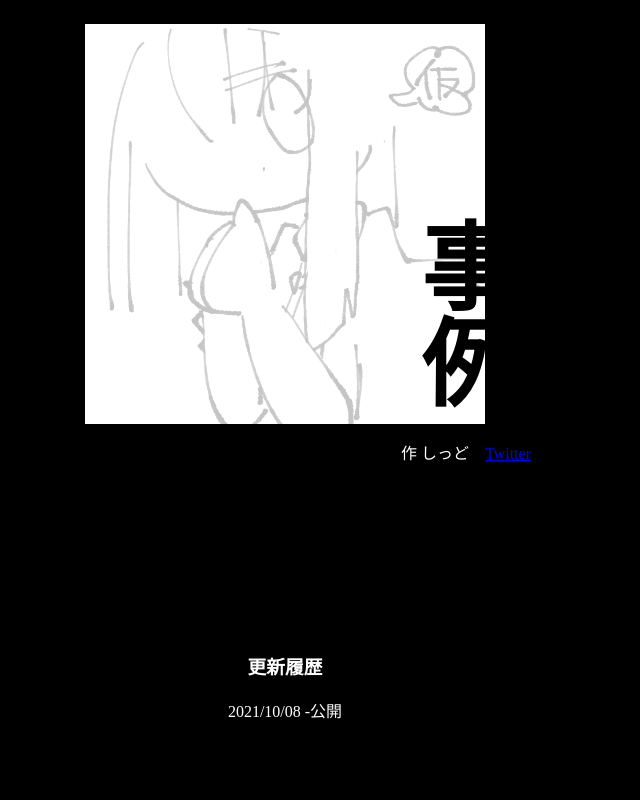
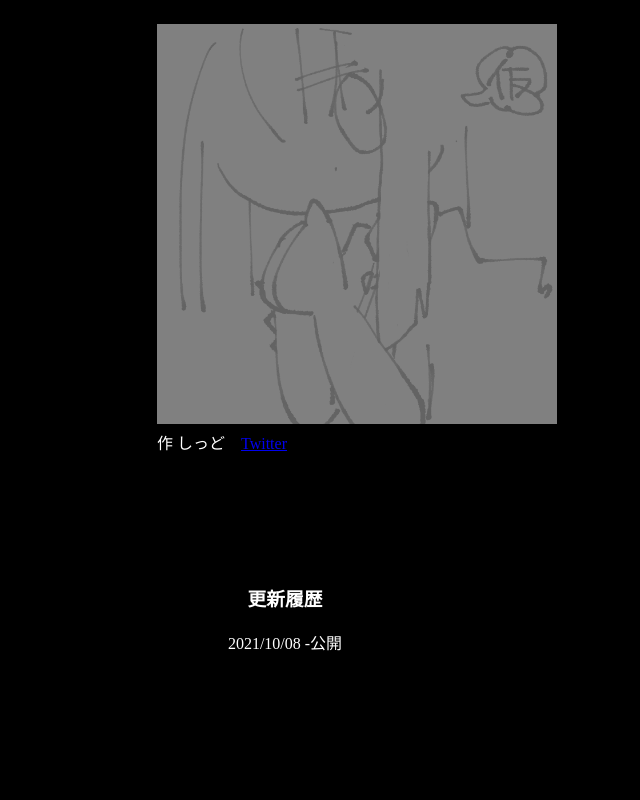
Before and after one commit to siddokundayo/modifiedavenue, a plain HTML site: page index.html in a window 1280 px wide. Shown: the top 800 px of the page, without its empty margins (355-995 px from the left). Drawn offline with Linux system fonts and the light colour scheme.

Commit message:
Update stylesheet.css

```diff
--- a/stylesheet.css
+++ b/stylesheet.css
@@ -1,4 +1,4 @@
-html {background-color: #000000;}
+html {background-color: #000;}
 body {font-family: "Times New Roman", "YuMincho", "Hiragino Mincho ProN", "Yu Mincho", "MS PMincho", serif;}
 h1 {color: #000000;}
 p {color: #FFF;}
@@ -6,29 +6,67 @@ body { padding : 1em 3em;
 }
 
 .title{
-    text-align: center;
-    position: relative;
+    position: absolute;
+    left: 40%;
+}
+.title img{
+    z-index: 1;
+    position:absolute;
+    margin: 0em auto;
+    top: 0px;
+    left: 0px;
+    opacity:50%;
 }
 .title h1{
+    padding-bottom: 10px;
+    margin-top:200px;
+    margin-left: 10px;
+    z-index: 2;
     line-height: 96px;
     font-size: 96px;
-    position:absolute;
-    top: 135px;
-    left: 720px;
 }
 .title p{
     position:absolute;
-    top: 400px;
-    left: 700px;
+    margin-top: -60px;
 }
 .update{
-    margin: 14em auto;
     text-align: center;
+    margin: 35em auto;
     color: #FFF;
     /*border-bottom: 1px solid rgb(148, 53, 83);*/
 }
 .index{
     text-align: center;
-    margin-bottom: 20em;
+    margin-top: -400px;
+    margin-bottom: 100em;
     margin-right: 30em;
 }
+
+.box {
+    text-align: center;
+    position: absolute;
+    left: 40%;
+    z-index: 0;
+    width: 400px;
+    height: 400px;
+    background: #fff;
+    animation: rotation 20s linear 0s infinite alternate none running  ;
+  }
+
+@keyframes rotation {
+    0% {
+        background: #FF0075;
+    }
+
+    50% {
+        background: #77D970;
+    }
+
+    100% {
+        background: #172774;
+    }
+}
+
+.title{
+    text-align: center;
+}
```
